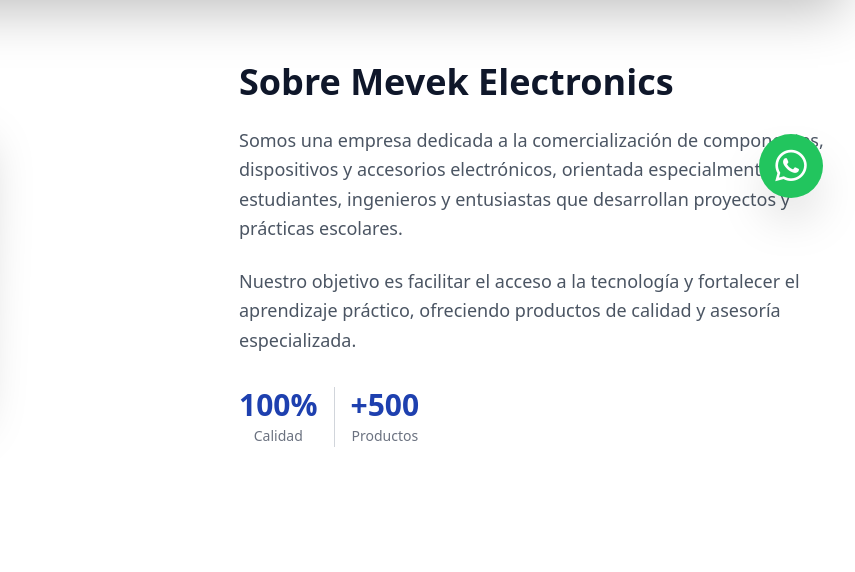
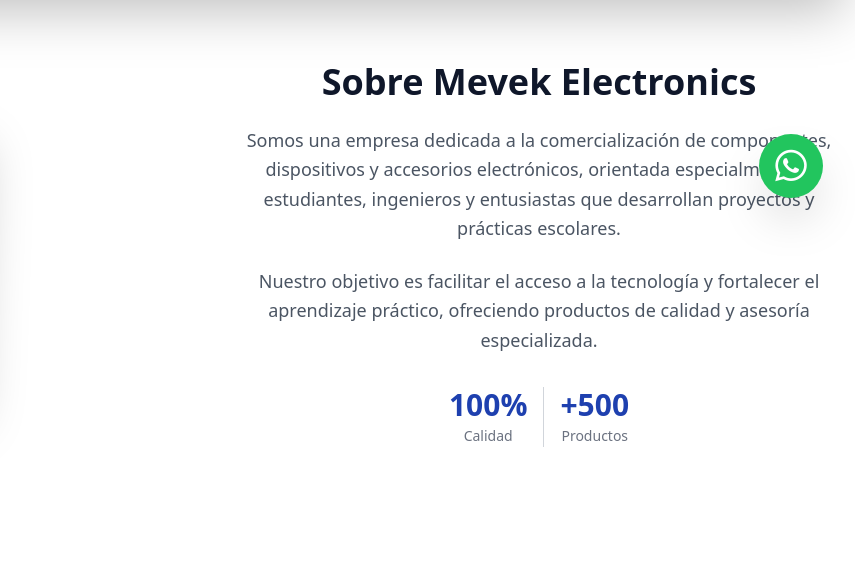
Before and after one commit to diegodevxd/tecprueba, a website built with Vite: page index.html in a window 1280 px wide. Shown: the part 570-1142 px from the top of the page, 425-1280 px from the left. Built offline with nearby package versions, Linux system fonts and the light colour scheme; a script that the page names is missing; files whose address does not match are found by name.

Commit message:
Center align 'About Us' section text

```diff
--- a/index.html
+++ b/index.html
@@ -98,7 +98,7 @@
                 <div class="md:w-1/2 animate-on-scroll">
                     <img src="https://images.unsplash.com/photo-1581091226825-a6a2a5aee158?ixlib=rb-1.2.1&auto=format&fit=crop&w=1350&q=80" alt="Taller de electrónica" class="rounded-xl shadow-2xl transform rotate-2 hover:rotate-0 transition duration-500">
                 </div>
-                <div class="md:w-1/2 animate-on-scroll">
+                <div class="md:w-1/2 animate-on-scroll text-center">
                     <h2 class="text-4xl font-extrabold text-brand-dark mb-6">Sobre Mevek Electronics</h2>
                     <p class="text-lg text-gray-600 mb-6 leading-relaxed">
                         Somos una empresa dedicada a la comercialización de componentes, dispositivos y accesorios electrónicos, orientada especialmente a estudiantes, ingenieros y entusiastas que desarrollan proyectos y prácticas escolares.
@@ -106,7 +106,7 @@
                     <p class="text-lg text-gray-600 mb-8 leading-relaxed">
                         Nuestro objetivo es facilitar el acceso a la tecnología y fortalecer el aprendizaje práctico, ofreciendo productos de calidad y asesoría especializada.
                     </p>
-                    <div class="flex gap-4">
+                    <div class="flex gap-4 justify-center">
                         <div class="text-center">
                             <span class="block text-3xl font-bold text-brand-primary">100%</span>
                             <span class="text-sm text-gray-500">Calidad</span>
```
